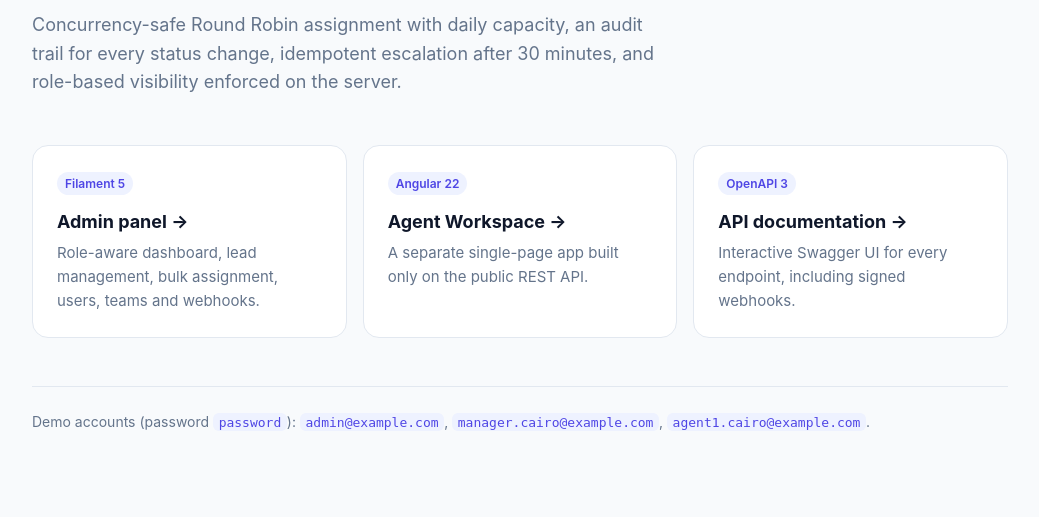
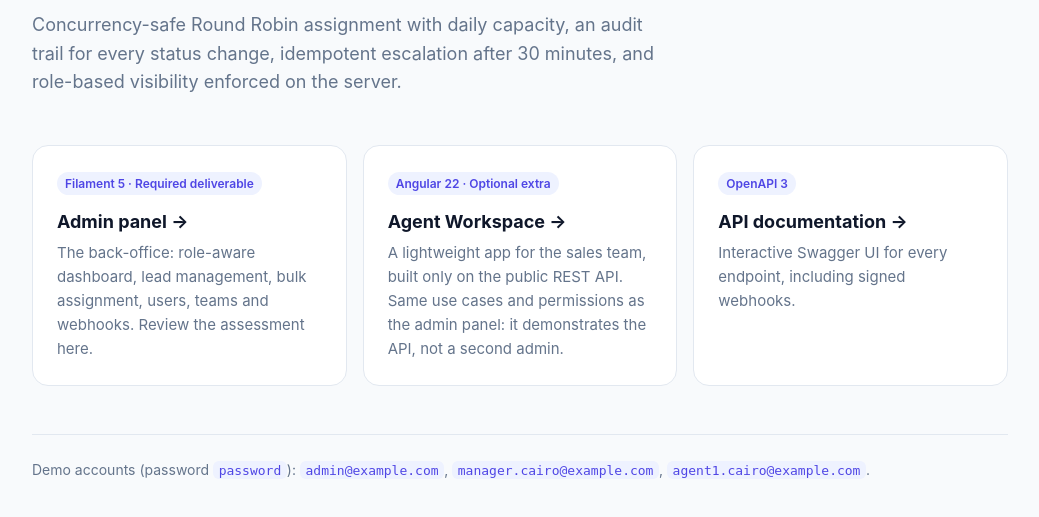
Before and after one commit to MohamedAliAmean/lead-assignment-system, a Laravel app: page / in a window 1280 px wide. Shown: the part 206-723 px from the top of the page, without its empty margins (120-1159 px from the left). Run offline with Laravel 12, Linux system fonts and the light colour scheme; some libraries are stand-ins or nearby versions.

Commit message:
Explain why there are two interfaces (required back-office vs optional API client)
SETUP.md gains a 'Why are there two interfaces?' section; README and the
home page label Filament as the required deliverable and the Angular
workspace as an optional sales-team client built only on the public API.

Co-Authored-By: Claude Opus 5.5 <noreply@anthropic.com>

```diff
--- a/resources/views/home.blade.php
+++ b/resources/views/home.blade.php
@@ -42,14 +42,14 @@
 
     <div class="grid">
         <a class="card" href="{{ url('/admin') }}">
-            <span class="tag">Filament 5</span>
+            <span class="tag">Filament 5 · Required deliverable</span>
             <h2>Admin panel →</h2>
-            <p>Role-aware dashboard, lead management, bulk assignment, users, teams and webhooks.</p>
+            <p>The back-office: role-aware dashboard, lead management, bulk assignment, users, teams and webhooks. Review the assessment here.</p>
         </a>
         <a class="card" href="{{ url('/workspace') }}">
-            <span class="tag">Angular 22</span>
+            <span class="tag">Angular 22 · Optional extra</span>
             <h2>Agent Workspace →</h2>
-            <p>A separate single-page app built only on the public REST API.</p>
+            <p>A lightweight app for the sales team, built only on the public REST API. Same use cases and permissions as the admin panel: it demonstrates the API, not a second admin.</p>
         </a>
         <a class="card" href="{{ url('/api/documentation') }}">
             <span class="tag">OpenAPI 3</span>
```
Also changed, not shown: SETUP.md (+13 -1 lines), README.md.
